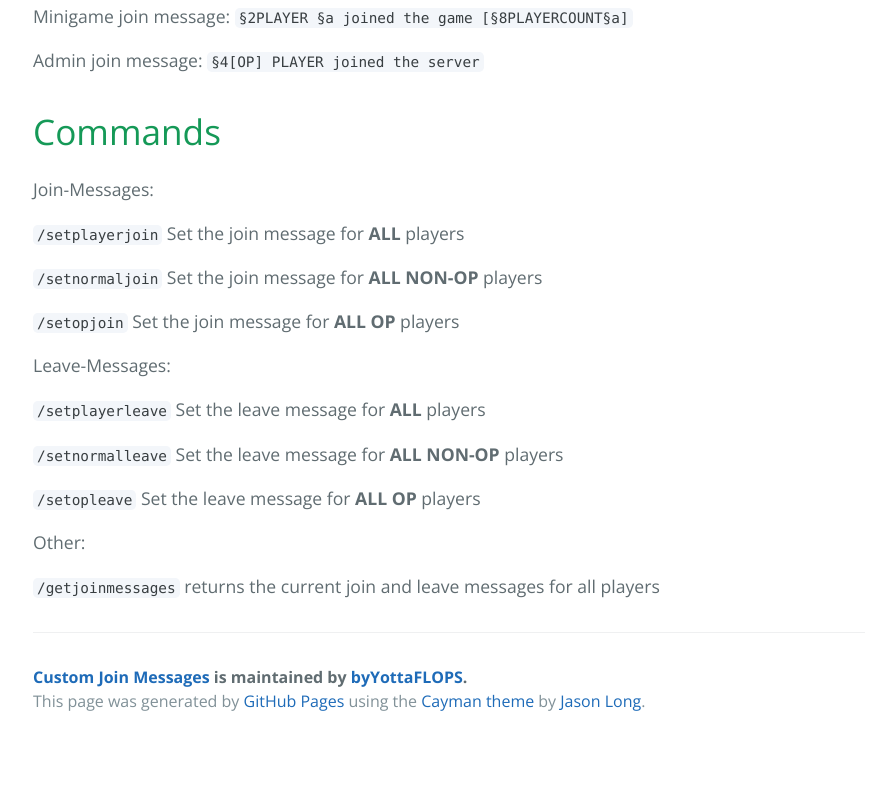
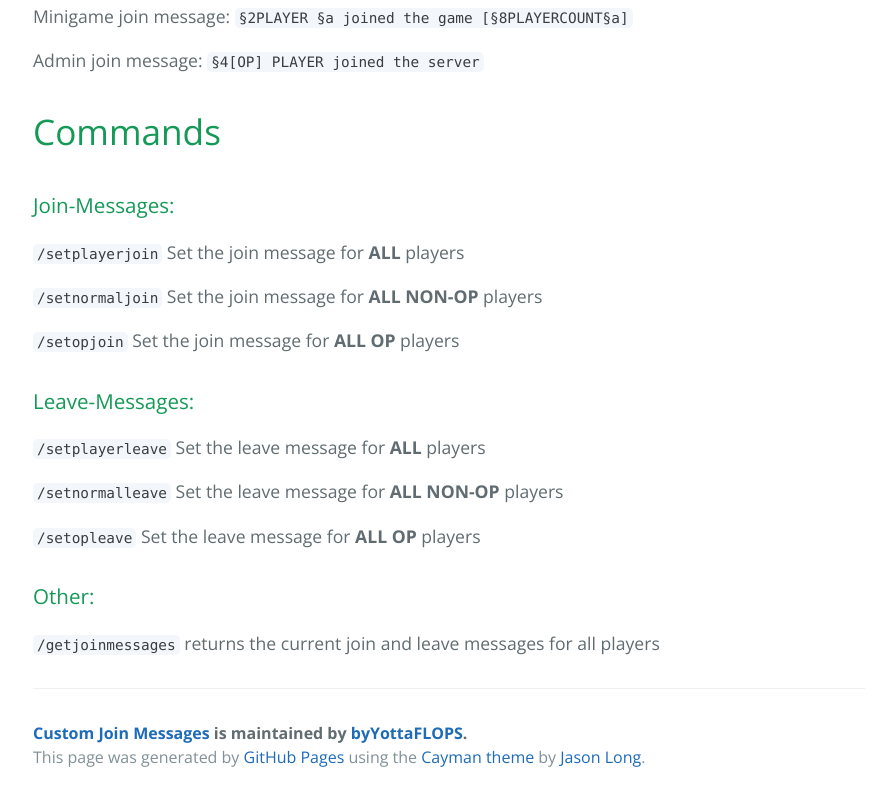
Before and after one commit to jonas-peeters/CustomJoinMessages, a plain HTML site: page index.html in a window 1280 px wide. Shown: the part 1673-2474 px from the top of the page, without its empty margins (191-1087 px from the left). Before the commit the page ends 2418 px from the top, so only its background shows below. Drawn offline with nearby package versions, Linux system fonts and the light colour scheme.

```diff
--- a/index.html
+++ b/index.html
@@ -97,7 +97,8 @@
 <h1>
 <a id="commands" class="anchor" href="#commands" aria-hidden="true"><span aria-hidden="true" class="octicon octicon-link"></span></a>Commands</h1>
 
-<p>Join-Messages:</p>
+<h3>
+<a id="join-messages" class="anchor" href="#join-messages" aria-hidden="true"><span aria-hidden="true" class="octicon octicon-link"></span></a>Join-Messages:</h3>
 
 <p><code>/setplayerjoin</code> Set the join message for <strong>ALL</strong> players</p>
 
@@ -105,7 +106,8 @@
 
 <p><code>/setopjoin</code> Set the join message for <strong>ALL OP</strong> players</p>
 
-<p>Leave-Messages:</p>
+<h3>
+<a id="leave-messages" class="anchor" href="#leave-messages" aria-hidden="true"><span aria-hidden="true" class="octicon octicon-link"></span></a>Leave-Messages:</h3>
 
 <p><code>/setplayerleave</code> Set the leave message for <strong>ALL</strong> players</p>
 
@@ -113,7 +115,8 @@
 
 <p><code>/setopleave</code> Set the leave message for <strong>ALL OP</strong> players</p>
 
-<p>Other:</p>
+<h3>
+<a id="other" class="anchor" href="#other" aria-hidden="true"><span aria-hidden="true" class="octicon octicon-link"></span></a>Other:</h3>
 
 <p><code>/getjoinmessages</code> returns the current join and leave messages for all players</p>
 
```
Also changed, not shown: params.json (+1 -1 lines).
